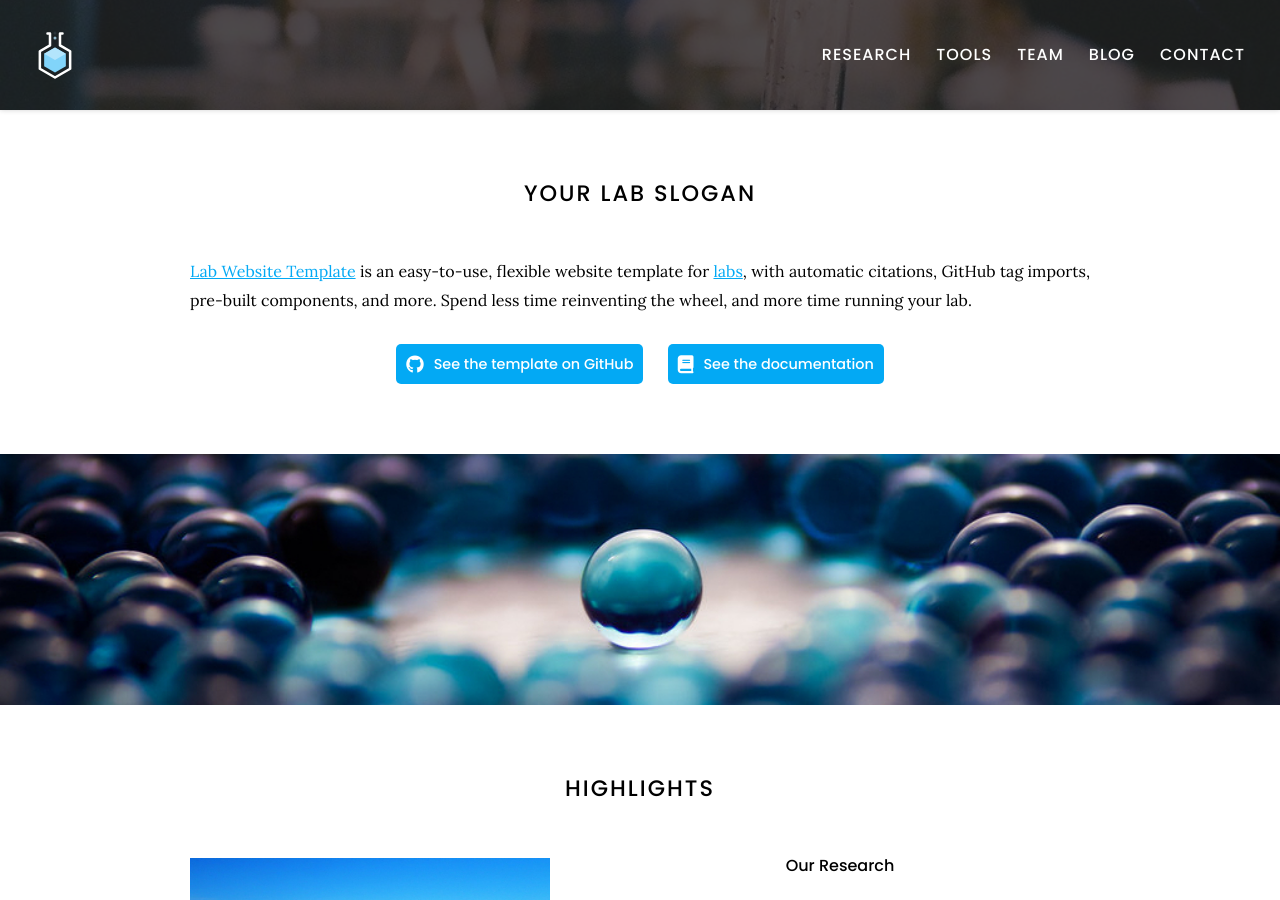
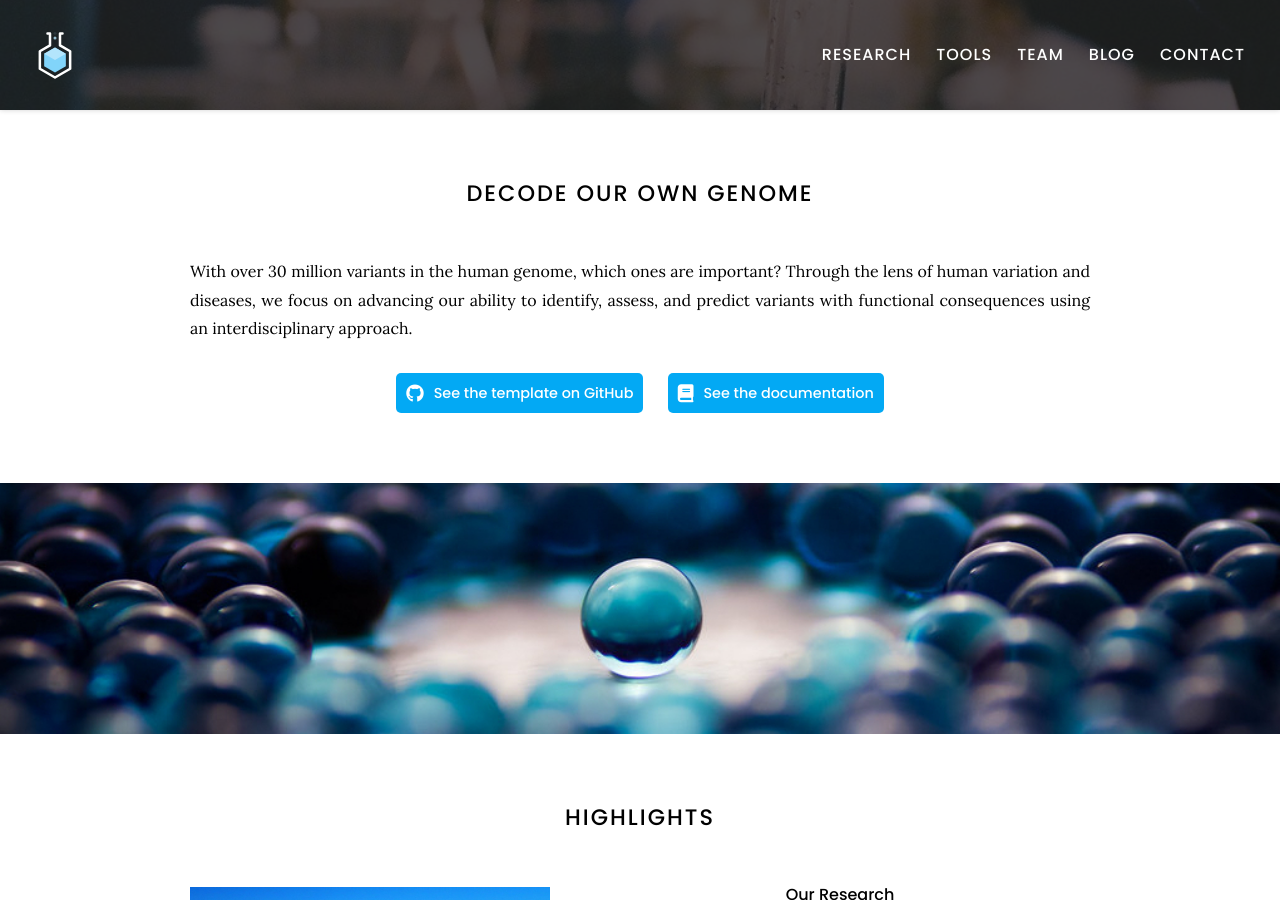
Before and after one commit to wmeng1018/Chen-lab-website, a Jekyll site: the page built from index.md, in a window 1280 px wide and 900 px high. Built offline with Jekyll 4.4.1, drawn with Linux system fonts in a browser that asks for light colours.

Commit message:
Update index.md

```diff
--- a/index.md
+++ b/index.md
@@ -2,10 +2,9 @@
 title: Home
 ---
 
-# Your Lab Slogan
+# Decode our own genome
 
-[Lab Website Template](https://github.com/greenelab/lab-website-template) is an easy-to-use, flexible website template for [labs](https://www.greenelab.com/), with automatic citations, GitHub tag imports, pre-built components, and more.
-Spend less time reinventing the wheel, and more time running your lab.
+With over 30 million variants in the human genome, which ones are important? Through the lens of human variation and diseases, we focus on advancing our ability to identify, assess, and predict variants with functional consequences using an interdisciplinary approach.
 
 {%
   include link.html
```
